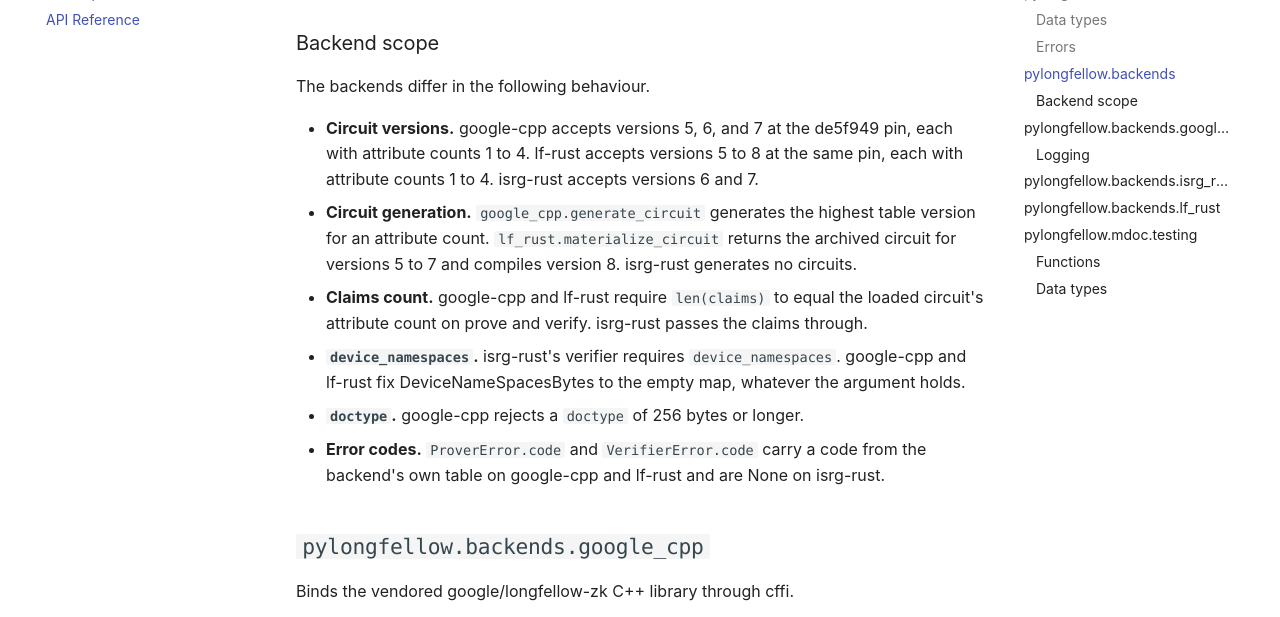
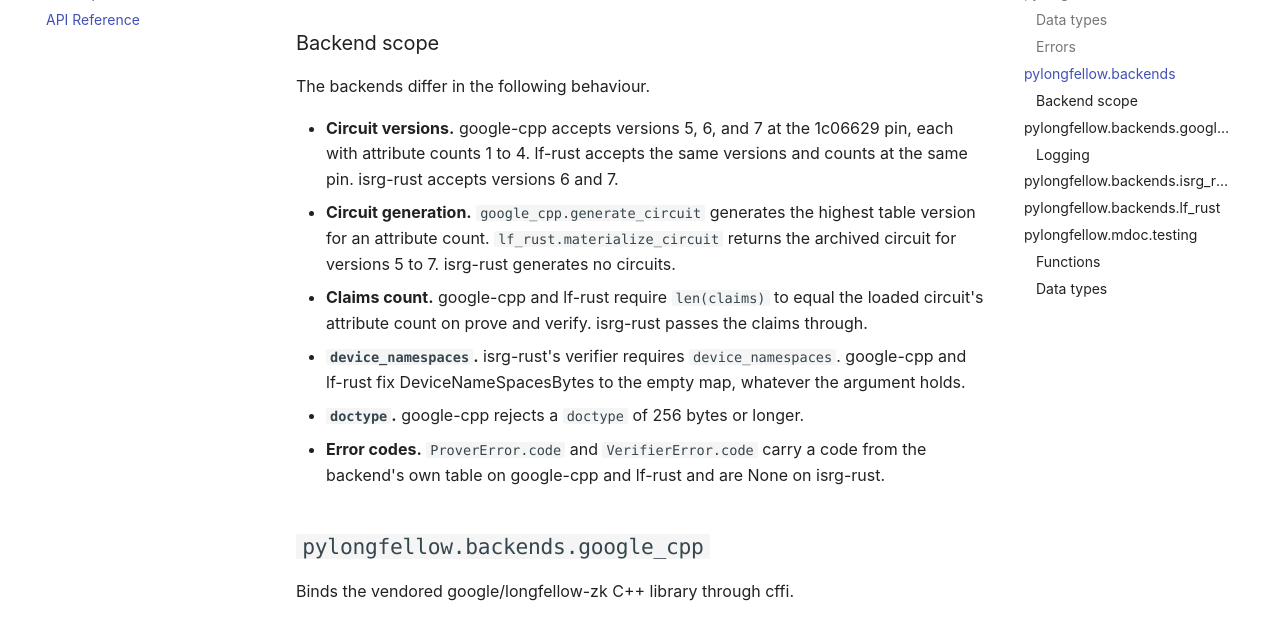
Before and after one commit to pipe23-org/pylongfellow, an MkDocs documentation site: the page built from docs/reference.md, in a window 1280 px wide and 900 px high, scrolled down 2158 px, cut to the strip 142-759 px from the top of the window. Built offline with MkDocs 1.6.1 and Material for MkDocs 9.7.7, drawn with Linux system fonts in a browser that asks for light colours; comment, search, counter and statistics services are not loaded.

Commit message:
Pin longfellow-zk to 1c06629; lf-rust binds mdoc::v1
Upstream split the mdoc runtime into v1 and v2. The wrapper imports from
mdoc::v1, whose circuit table holds versions 5 to 7, and no longer needs
the compiler feature. materialize_circuit tests are one per circuit
version.

Co-Authored-By: Claude <noreply@anthropic.com>

```diff
--- a/docs/reference.md
+++ b/docs/reference.md
@@ -45,12 +45,12 @@ A `Backend` implements one longfellow implementation. `Pylongfellow` takes a reg
 
 The backends differ in the following behaviour.
 
-- **Circuit versions.** google-cpp accepts versions 5, 6, and 7 at the de5f949 pin, each with
-  attribute counts 1 to 4. lf-rust accepts versions 5 to 8 at the same pin, each with attribute
-  counts 1 to 4. isrg-rust accepts versions 6 and 7.
+- **Circuit versions.** google-cpp accepts versions 5, 6, and 7 at the 1c06629 pin, each with
+  attribute counts 1 to 4. lf-rust accepts the same versions and counts at the same pin.
+  isrg-rust accepts versions 6 and 7.
 - **Circuit generation.** `google_cpp.generate_circuit` generates the highest table version
   for an attribute count. `lf_rust.materialize_circuit` returns the archived circuit for
-  versions 5 to 7 and compiles version 8. isrg-rust generates no circuits.
+  versions 5 to 7. isrg-rust generates no circuits.
 - **Claims count.** google-cpp and lf-rust require `len(claims)` to equal the loaded circuit's
   attribute count on prove and verify. isrg-rust passes the claims through.
 - **`device_namespaces`.** isrg-rust's verifier requires `device_namespaces`. google-cpp and
```
Also changed, not shown: CHANGELOG.md (+4 -1 lines), README.md (+1 -1 lines), 5 other files.
